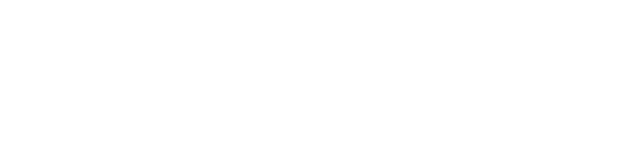
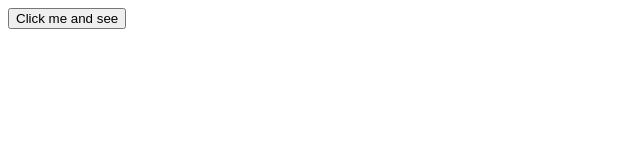
Before and after one commit to j3ffh95/background-changer, a plain HTML site: page index.html in a window 1280 px wide. Shown: the whole page, without its empty margins (0-640 px from the left). Drawn offline with Linux system fonts and the light colour scheme.

Commit message:
Connected the js file

```diff
--- a/index.html
+++ b/index.html
@@ -6,5 +6,8 @@
     <title>Background Changer</title>
     <link rel="stylesheet" href="./style.css" />
   </head>
-  <body></body>
+  <body>
+    <button id="btn">Click me and see</button>
+    <script src="./main.js"></script>
+  </body>
 </html>
```
